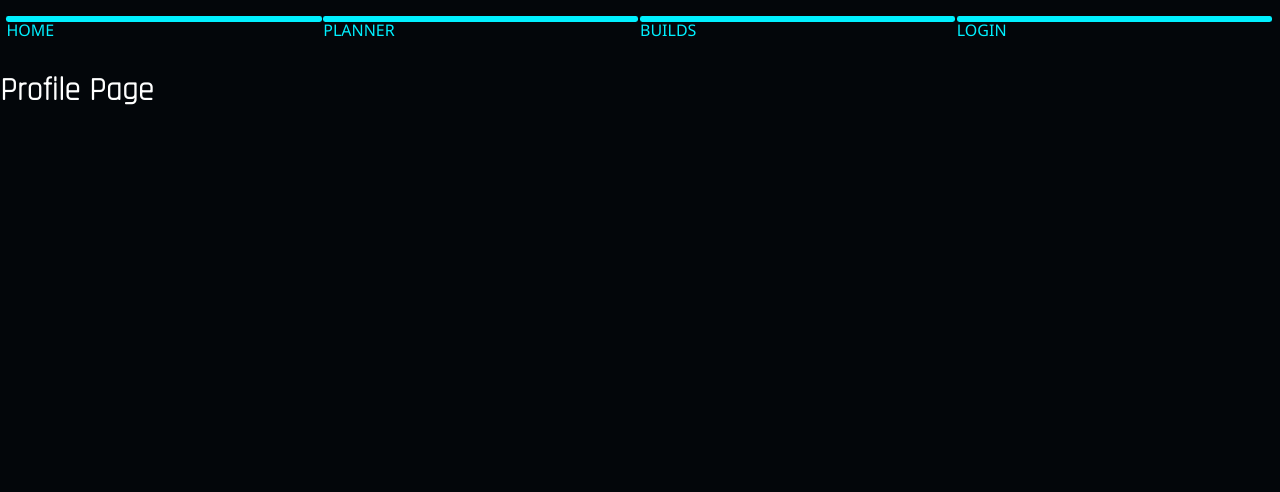
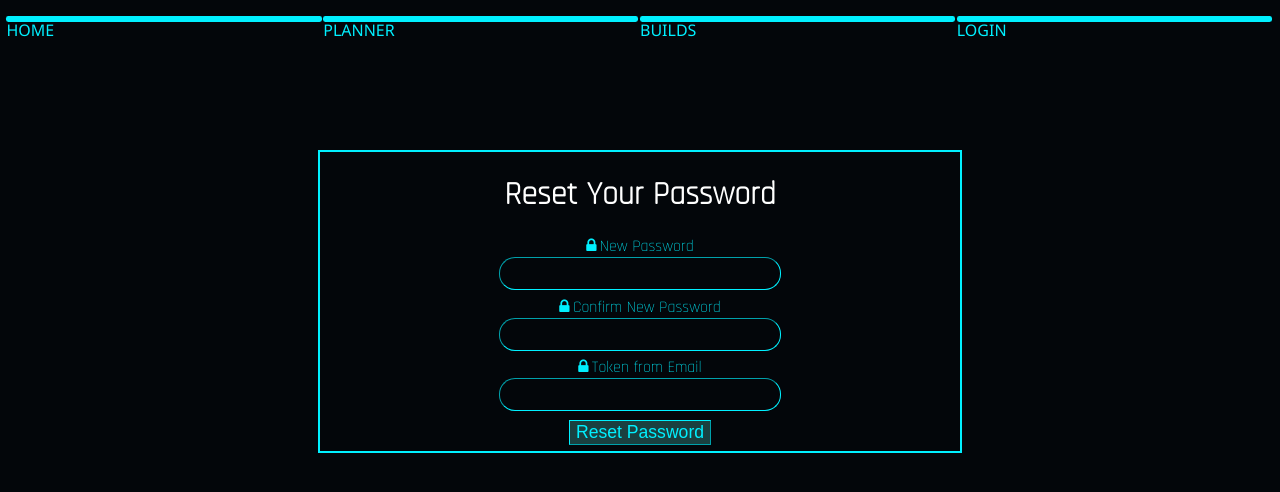
Before and after one commit to MuhammadUsamaAwan/cyberpunk-tool, a React (Create React App) app in the folder client/: page /resetpassword in a window 1280 px wide. Shown: the top 492 px of the page. Built offline with nearby package versions, Linux system fonts and the light colour scheme; the HTML template or start-up script is replaced by a standard one.

Commit message:
user can not reset password through email

```diff
--- a/client/src/App.js
+++ b/client/src/App.js
@@ -11,50 +11,38 @@ import Home from './components/home page/Home';
 import { BuildsProvider } from './components/build page/BuildsContext';
 import { UserProvider } from './UserContext';
 import ForgotPassword from './components/login page/ForgotPassword';
+import ResetPassword from './components/login page/ResetPassword';
 
 function App() {
   return (
     <Router>
       <UserProvider>
         <Nav />
-      </UserProvider>
       <Switch>
         <Route exact path='/' component = { Home }></Route>
 
         <Route path='/builds/:id'>
-          <UserProvider>
-            <BuildDetail />
-          </UserProvider>
+          <BuildDetail />
         </Route>
 
         <Route path='/planner'>
-          <UserProvider>
-            <Planner />
-          </UserProvider>
+          <Planner />
         </Route>
 
         <Route path='/login'>
-          <UserProvider>
-            <Login />
-          </UserProvider>
+          <Login />
         </Route>
 
         <Route path='/profile'>
-        <UserProvider>
-            <Profile />
-          </UserProvider>
+          <Profile />
         </Route>
 
         <Route path='/forgotpassword'>
-        <UserProvider>
-            <ForgotPassword />
-          </UserProvider>
+          <ForgotPassword />
         </Route>
 
         <Route path='/resetpassword'>
-        <UserProvider>
-            <Profile />
-          </UserProvider>
+          <ResetPassword />
         </Route>
 
         <Route exact path='/builds'>
@@ -68,6 +56,7 @@ function App() {
         </Route>
 
       </Switch>
+      </UserProvider>
     </Router>
   );
 }
--- a/client/src/components/Nav.js
+++ b/client/src/components/Nav.js
@@ -4,7 +4,7 @@ import { NavLink } from 'react-router-dom';
 import { UserContext } from '../UserContext';
 
 const Nav = () => {
-    const [userInfo, setUserInfo] = useContext(UserContext);
+    const [userInfo] = useContext(UserContext);
     if (userInfo.isLoggedIn === false) {
         return (
             <nav className="navbar">
--- a/client/src/components/login page/ForgotPassword.js
+++ b/client/src/components/login page/ForgotPassword.js
@@ -5,7 +5,7 @@ import './Login.css';
 import axios from 'axios';
 
 const ForgotPassword = () => {
-    const [userInfo, setUserInfo] = useContext(UserContext);
+    const [userInfo] = useContext(UserContext);
     const [email, setEmail] = useState({value:"", errors:[], success:""})
     const history = useHistory();
     if (userInfo.isLoggedIn) history.push('/');
--- /dev/null
+++ b/client/src/components/login page/ResetPassword.js
@@ -0,0 +1,66 @@
+import React, { useContext, useState } from 'react';
+import { UserContext } from '../../UserContext';
+import { useHistory } from 'react-router-dom';
+import './Login.css';
+import axios from 'axios';
+
+const ResetPassword = () => {
+    const [userInfo] = useContext(UserContext);
+    const [state, setState] = useState({password:"", password2:"", token:"", errors:[], success:""})
+    const history = useHistory();
+    if (userInfo.isLoggedIn) history.push('/');
+
+    const handleChange = e => {
+        if(e.target.id === "resetPassword")
+        setState({...state, password: e.target.value})
+        if(e.target.id === "resetPassword2")
+        setState({...state, password2: e.target.value})
+        if(e.target.id === "token")
+        setState({...state, token: e.target.value})
+    }
+
+    const handleSubmit = async (e) => {
+        e.preventDefault();
+        if (state.password !== state.password2) setState({...state, errors: [{msg: 'Passwords do not match'}]})
+        else if (userInfo.isLoggedIn === false) {
+        const user = {
+            password: state.password,
+            token: state.token
+        }
+        try {
+            const config = {
+                headers: {
+                    'Content-Type': 'application/json'
+                }
+            }
+            const body = JSON.stringify(user);
+            const res = await axios.post('/api/users/resetpassword', body, config);
+            setState({...state, success: res.data, errors:[]})
+        } catch(err) {
+            setState({...state, errors: err.response.data.errors})
+        }
+        }
+        else {
+            setState({...state, success: 'Already Logged In', errors:[]})
+        }
+    }
+
+    return (
+        <form className="forgot-form" onSubmit={handleSubmit}>
+            <h1 className="form-heading">Reset Your Password</h1>
+            <label className="form-label"><i className="fa fa-lock icon"></i>New Password</label>
+            <input type="text" id="resetPassword" className="form-input" value={state.password} onChange={handleChange} required/><br/>
+            <label className="form-label"><i className="fa fa-lock icon"></i>Confirm New Password</label>
+            <input type="text" id="resetPassword2" className="form-input" value={state.password2} onChange={handleChange} required/><br/>
+            <label className="form-label"><i className="fa fa-lock icon"></i>Token from Email</label>
+            <input type="text" id="token" className="form-input" value={state.token} onChange={handleChange} required/><br/>
+            <div className='alert'>
+                {state.errors.map (error => <div key={error.msg}>{error.msg}</div>)}
+            </div>
+            <div className="success"> {state.success}</div>
+            <input type="submit" value="Reset Password" className="form-submit"/>
+        </form>
+    )
+}
+
+export default ResetPassword;
```
